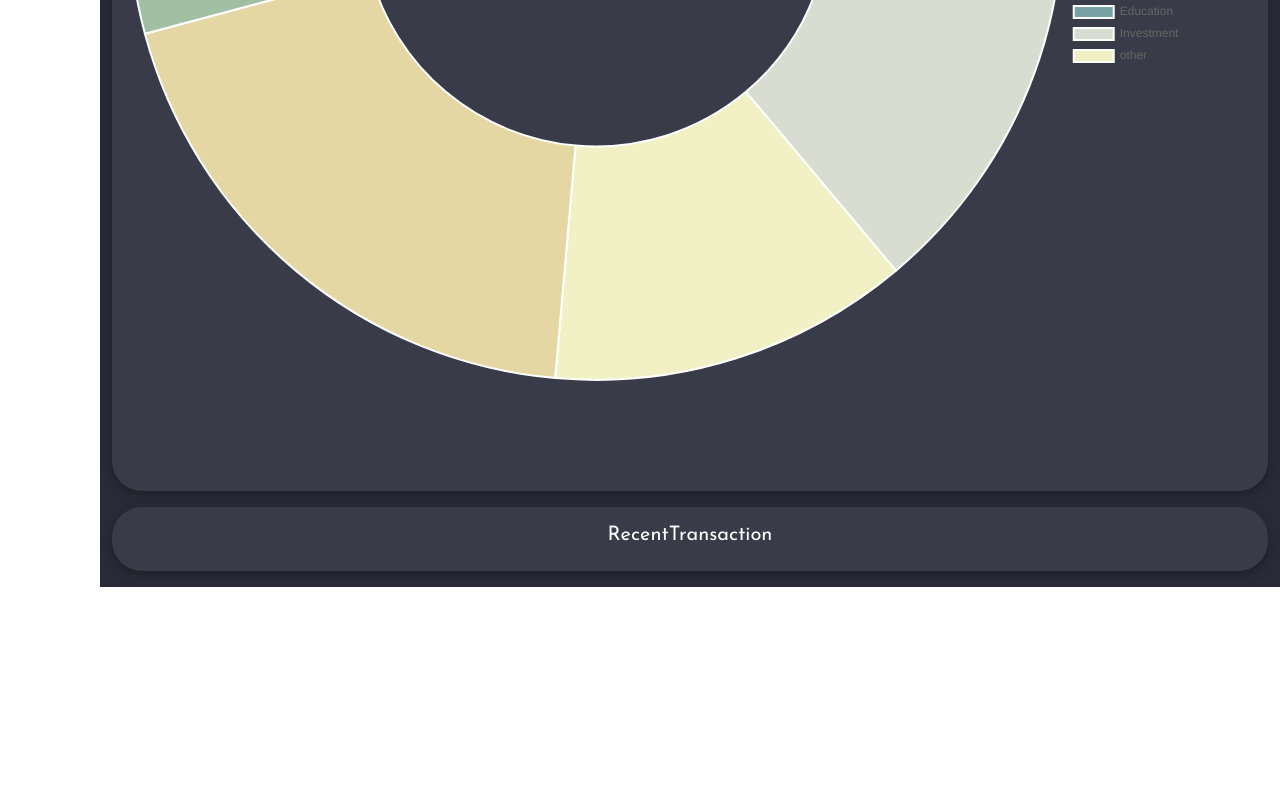
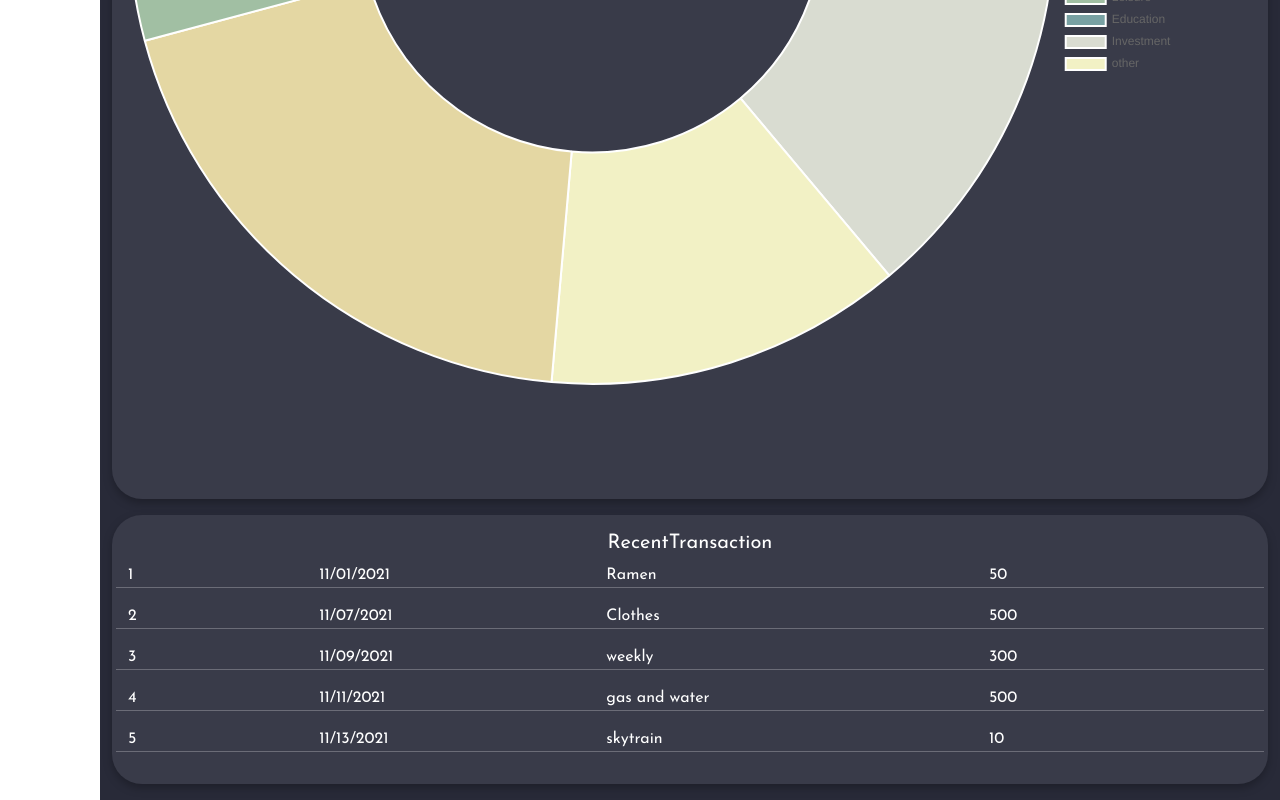
Before and after one commit to VikiSevcikova/expense-tracker, a React (Create React App) app: page /dashboard in a window 1280 px wide. Shown: the part 2691-3491 px from the top of the page. Before the commit the page ends 3278 px from the top, so only its background shows below. Built offline with nearby package versions, Linux system fonts and the light colour scheme; sample sign-in values are in the browser's storage.

Commit message:
transations

```diff
--- a/src/features/expenseChart/ExpenseChart.js
+++ b/src/features/expenseChart/ExpenseChart.js
@@ -8,7 +8,7 @@ export default function ExpenseChart() {
       "Shopping",
       "Grocery",
       "Utilities",
-      "Transport/ automobiles",
+      "Transport & automobiles",
       "Insurance",
       "Medical",
       "Travel",
@@ -54,7 +54,7 @@ export default function ExpenseChart() {
 
   return (
     <div>
-      ExpenseChart
+     <h5>ExpenseChart</h5>
       <Doughnut data={data} options={config} />
     </div>
   );
--- a/src/features/recentTransaction/RecentTransaction.js
+++ b/src/features/recentTransaction/RecentTransaction.js
@@ -1,48 +1,116 @@
-import React from 'react'
+import React from "react";
 import "./RecentTransaction.scss";
+import { Row, Col } from "react-bootstrap";
 
 export default function RecentTransaction() {
+  const categories = [
+    {
+      id: 1,
+      name: "Food & beverage",
+      icon: "IoFastFoodOutline",
+    },
+    {
+      id: 2,
+      name: "Shopping",
+      icon: "AiOutlineShopping",
+    },
+    {
+      id: 3,
+      name: "Grocery",
+      icon: "MdOutlineShoppingCart",
+    },
+    {
+      id: 4,
+      name: "Utilities",
+      icon: "IoWaterOutline",
+    },
+    {
+      id: 5,
+      name: "Transport & automobiles",
+      icon: "MdOutlineTrain",
+    },
+  ];
 
+  const transactionData = [
+    {
+      id: "xxxxxx",
+      date: "11/01/2021",
+      categoryId: 1,
+      expense: true,
+      description: "Ramen",
+      currency: "CAD",
+      amount: 50,
+      paymentMethod: "cash",
+      isDeleted: false,
+    },
+    {
+      id: "xxxxxx",
+      date: "11/07/2021",
+      categoryId: 2,
+      expense: false,
+      description: "Clothes",
+      currency: "CAD",
+      amount: 500,
+      paymentMethod: "credit card",
+      isDeleted: false,
+    },
+    {
+      id: "xxxxxx",
+      date: "11/09/2021",
+      categoryId: 3,
+      expense: false,
+      description: "weekly",
+      currency: "CAD",
+      amount: 300,
+      paymentMethod: "credit card",
+      isDeleted: false,
+    },
+    {
+      id: "xxxxxx",
+      date: "11/11/2021",
+      categoryId: 4,
+      expense: false,
+      description: "gas and water",
+      currency: "CAD",
+      amount: 500,
+      paymentMethod: "credit card",
+      isDeleted: false,
+    },
+    {
+      id: "xxxxxx",
+      date: "11/13/2021",
+      categoryId: 5,
+      expense: false,
+      description: "skytrain",
+      currency: "CAD",
+      amount: 10,
+      paymentMethod: "compass card",
+      isDeleted: false,
+    },
+  ];
 
-// const Categories = [
-//     {
-//         id: 1,
-//         name: "Food ...",
-//         icon: "IoFastFoodOutline"
-//      }
-// ]
-
-// const transactionData = [
-//     {
-//       id: xxxxxx,
-//       date: "11/01/2021",
-//       categoryId: 1,
-//       expense:true,
-//       description:"Ramen",
-//       currency: "CAD",
-//       amount: 20,
-//       paymentMethod: "credit card",
-//       isDeleted: false,
-//     },
-//     {
-//       id: xxxxxx,
-//       date:11/02/2021,
-//       categoryId: 2,
-//       expense: false,
-//       description:"Rent",
-//       currency: "CAD",
-//       amount: 2000,
-//       paymentMethod: "credit card",
-//       isDeleted: false,
-//     }
-
-//    ]
-
-
-
-    return (
-        <div>
-            <h5>RecentTransaction</h5>
-        </div>
-    )
+  return (
+    <div>
+      <h5>RecentTransaction</h5>
+      {transactionData.map((transaction, index) => {
+        return (
+          <>
+            {/* <div className="transaction_wrap" key={index}>
+                <span className="categoryicon">{transaction.categoryId}</span>
+                <span className="date"> {transaction.date}</span>
+                <span className="description">{transaction.description}</span>
+                <span className="amount"> {transaction.amount}</span>
+            </div> */}
+            <Row >
+              <Col xs={2}>{transaction.categoryId}</Col>
+              <Col xs={3}>{transaction.date}</Col>
+              <Col xs={4}> {transaction.description}</Col>
+              <Col xs={3}>{transaction.amount}</Col>
+              <hr/>
+            </Row>
+          </>
+        );
+      })}
+    </div>
+  );
 }
```
Also changed, not shown: src/features/recentTransaction/RecentTransaction.scss (+15 -0 lines).
